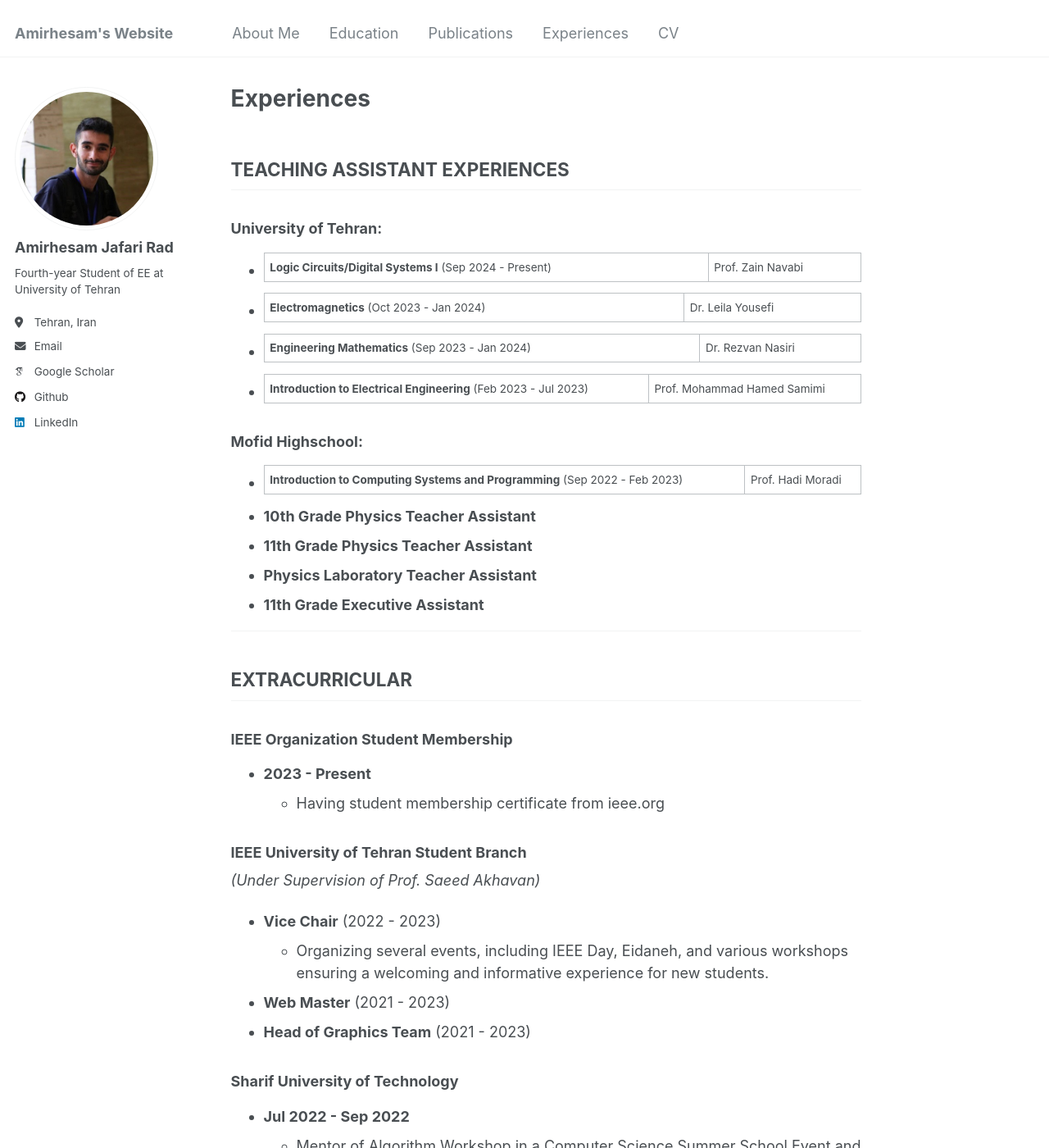
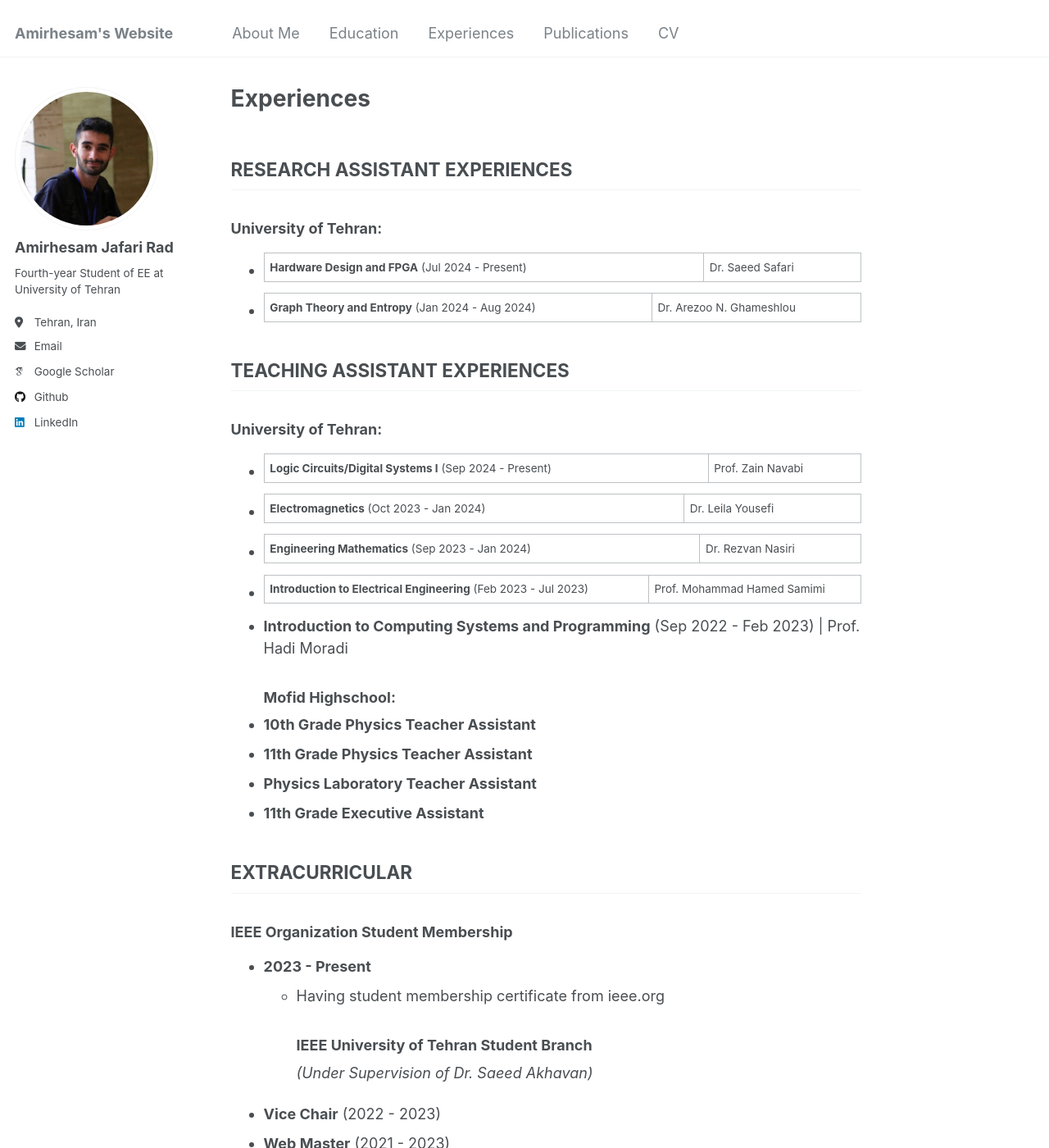
Before and after one commit to amirhjrad/amirhjrad.github.io, a Jekyll site: the page built from _pages/experiences.md, in a window 1280 px wide and 1400 px high. Shown: the whole window at 82% size. Built offline with Jekyll 4.4.1, drawn with Linux system fonts in a browser that asks for light colours; some web fonts are replaced; some of the changed text lies outside the part shown.

Commit message:
modified:   _data/navigation.yml 	modified:   _pages/experiences.md

```diff
--- a/_data/navigation.yml
+++ b/_data/navigation.yml
@@ -12,11 +12,12 @@ main:
   - title: "Education"
     url: /education/
 
+  - title: "Experiences"
+    url: /experiences/
+
   - title: "Publications"
     url: /publications/
 
-  - title: "Experiences"
-    url: /experiences/
 
   # - title: "Talks"
   #   url: /talks/
--- a/_pages/experiences.md
+++ b/_pages/experiences.md
@@ -7,6 +7,13 @@ author_profile: true
   # - /about.html
 ---
 
+## **RESEARCH ASSISTANT EXPERIENCES**
+
+### University of Tehran:
+- **Hardware Design and FPGA** (Jul 2024 - Present) | Dr. Saeed Safari
+- **Graph Theory and Entropy** (Jan 2024 - Aug 2024) | Dr. Arezoo N. Ghameshlou
+
+
 ## **TEACHING ASSISTANT EXPERIENCES**
 
 ### University of Tehran:
@@ -14,30 +21,25 @@ author_profile: true
 - **Electromagnetics** (Oct 2023 - Jan 2024) | Dr. Leila Yousefi
 - **Engineering Mathematics** (Sep 2023 - Jan 2024) | Dr. Rezvan Nasiri
 - **Introduction to Electrical Engineering** (Feb 2023 - Jul 2023) | Prof. Mohammad Hamed Samimi
-
+- **Introduction to Computing Systems and Programming** (Sep 2022 - Feb 2023) | Prof. Hadi Moradi
 ### Mofid Highschool:
-- **Introduction to Computing Systems and Programming** (Sep 2022 - Feb 2023) | Prof. Hadi Moradi
 - **10th Grade Physics Teacher Assistant**
 - **11th Grade Physics Teacher Assistant**
 - **Physics Laboratory Teacher Assistant**
 - **11th Grade Executive Assistant**
 
----
 
 ## **EXTRACURRICULAR**
 
 ### IEEE Organization Student Membership
 - **2023 - Present**
   - Having student membership certificate from ieee.org
-
 ### IEEE University of Tehran Student Branch
-*(Under Supervision of Prof. Saeed Akhavan)*
+*(Under Supervision of Dr. Saeed Akhavan)*
 - **Vice Chair** (2022 - 2023)
-  - Organizing several events, including IEEE Day, Eidaneh, and various workshops ensuring a welcoming and informative experience for new students.
 - **Web Master** (2021 - 2023)
 - **Head of Graphics Team** (2021 - 2023)
 
 ### Sharif University of Technology
-- **Jul 2022 - Sep 2022**
-  - Mentor of Algorithm Workshop in a Computer Science Summer School Event and a Mathematics Workshop (Rasta).
-  - Member of Technical Team (Rasta).
+- **Mentor of Algorithm Workshop in a Computer Science Summer School Event and a Mathematics Workshop (Rasta).** (Jul 2022 - Sep 2022)
+- **Member of Technical Team (Rasta)** (Jul 2022 - Sep 2022)  .
```
